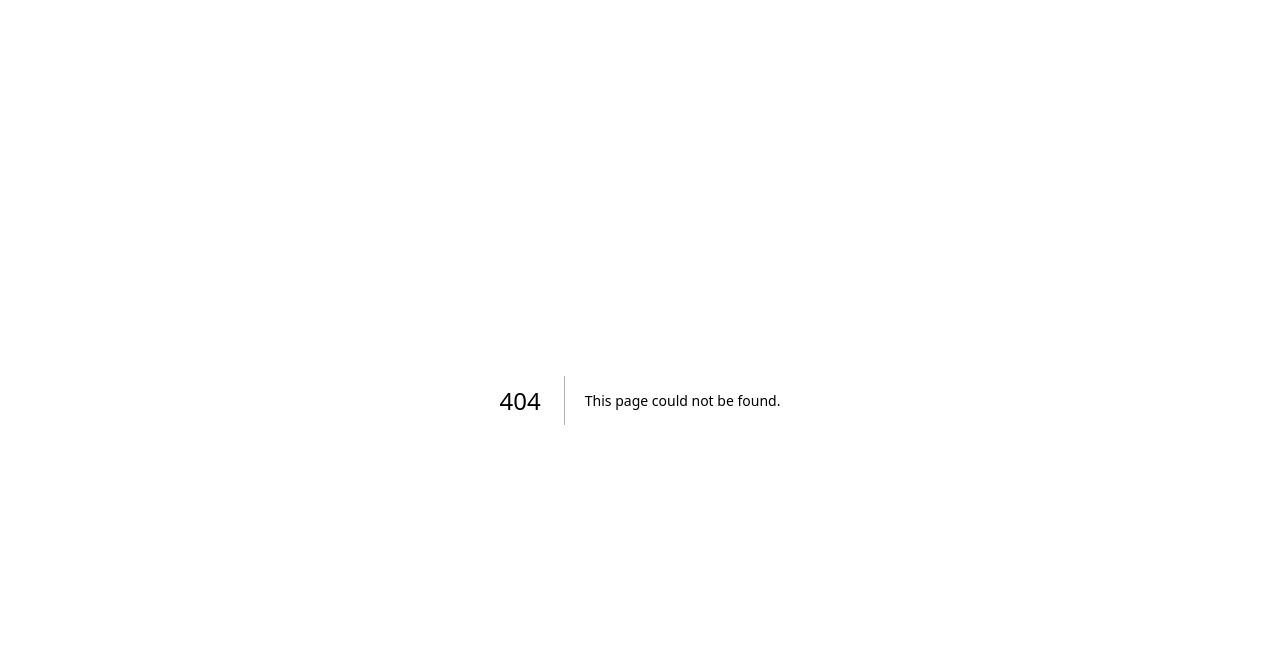
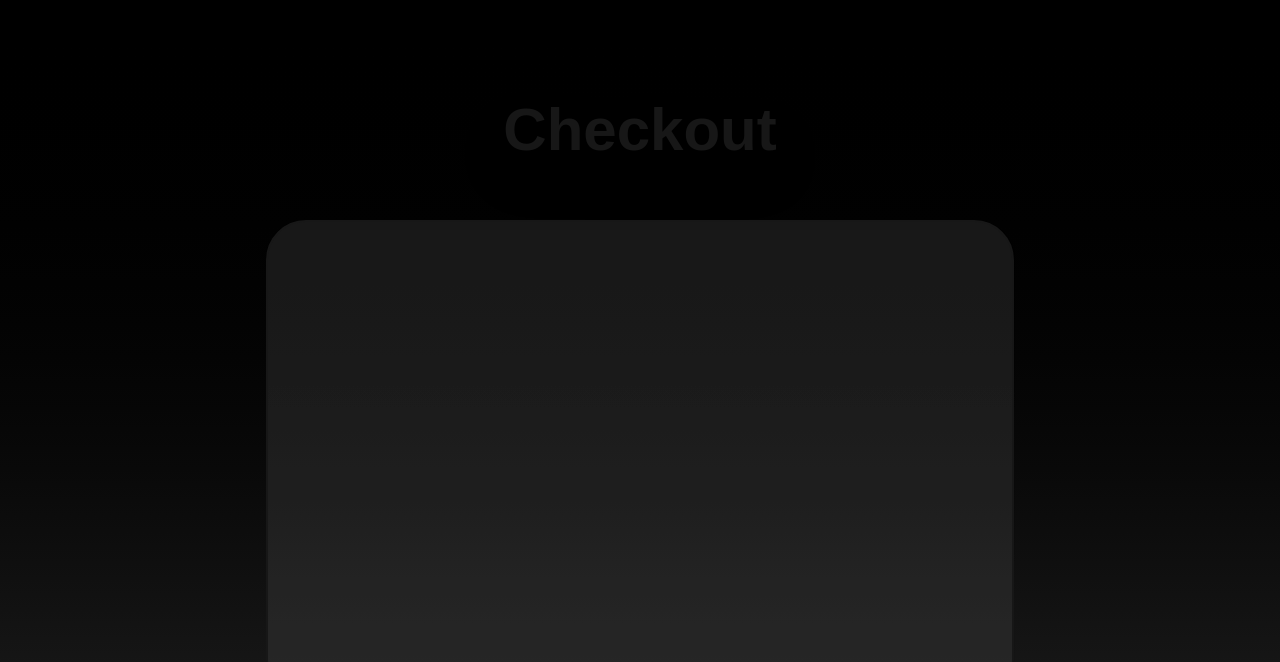
Before and after one commit to Floppythehandyline/FitNest-Project-Alt, a Next.js app in the folder fitnest/: page /checkout in a window 1280 px wide. Before the commit this address had no page. Shown: the top 662 px of the page. Built offline with nearby package versions, Linux system fonts and the light colour scheme.

Commit message:
place holder for checkout page
and rename payment to checkout

```diff
--- /dev/null
+++ b/fitnest/app/checkout/layout.js
@@ -0,0 +1,29 @@
+import { Geist, Geist_Mono } from "next/font/google";
+import "../globals.css";
+
+
+const geistSans = Geist({
+  variable: "--font-geist-sans",
+  subsets: ["latin"],
+});
+
+const geistMono = Geist_Mono({
+  variable: "--font-geist-mono",
+  subsets: ["latin"],
+});
+
+export const metadata = {
+  title: "FitNest",
+  description: "Build up your Fit",
+};
+
+export default function Layout({ children }) {
+  return (
+    <html lang="en">
+      <body className="__variable_5cfdac __variable_9a8899 antialiased"
+      >
+        {children}
+      </body>
+    </html>
+  );
+}
--- /dev/null
+++ b/fitnest/app/checkout/page.js
@@ -0,0 +1,18 @@
+"use client";
+
+import "swiper/css";
+import "swiper/css/mousewheel";
+import "swiper/css/pagination";
+
+export default function CheckoutPage() {
+  return (
+    <main className="flex justify-center bg-gradient-to-b from-black to-[#1F1F1F] min-h-screen bg-[1d1d20]">
+      <div className="self-center w-[65%]">
+        <div className="flex justify-self-center pb-15 text-6xl font-[sans-serif] font-[700] text-nowrap drop-shadow-2xl">
+          Checkout
+        </div>
+        <div className="relative h-120 gap-1 self-center justify-self-center top-0 w-[90%] bg-neutral-600/30 backdrop-blur-s m rounded-[40px] backdrop-opacity-10 border-2"></div>
+      </div>
+    </main>
+  );
+}
```
